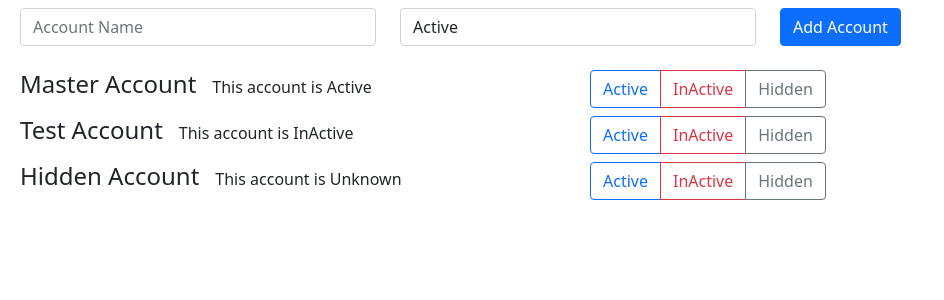
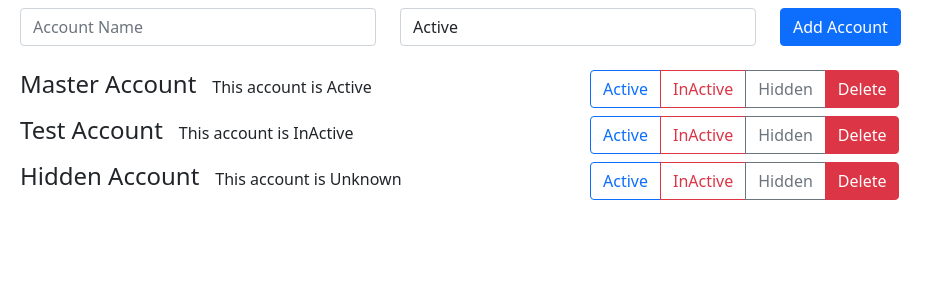
Before and after one commit to sanyagupta23/Angular, an Angular app in the folder my-app1/: page / in a window 1280 px wide. Shown: the top 300 px of the page, without its empty margins (0-944 px from the left). Built offline with nearby package versions, Linux system fonts and the light colour scheme.

Commit message:
Delete Implemented

```diff
--- a/my-app1/src/app/accounts/account/account.component.html
+++ b/my-app1/src/app/accounts/account/account.component.html
@@ -17,6 +17,7 @@
       >
         Hidden
       </button>
+      <button class="btn btn-danger" (click)="onDelete()">Delete</button>
     </div>
   </div>
 </div>
--- a/my-app1/src/app/accounts/account/account.component.ts
+++ b/my-app1/src/app/accounts/account/account.component.ts
@@ -28,4 +28,7 @@ export class AccountComponent implements OnInit {
     this.loggingService.logStatusChange(status);
     this.accountService.updateStatus(this.id, status);
   }
+  onDelete(){
+    this.accountService.onDelete(this.id);
+  }
 }
--- a/my-app1/src/app/services/account.service.ts
+++ b/my-app1/src/app/services/account.service.ts
@@ -1,4 +1,7 @@
 export class AccountService {
+    onDelete(id: number) {
+      this.accounts.splice(id,1);
+    }
     accounts = [
       {
         name: 'Master Account',
```
